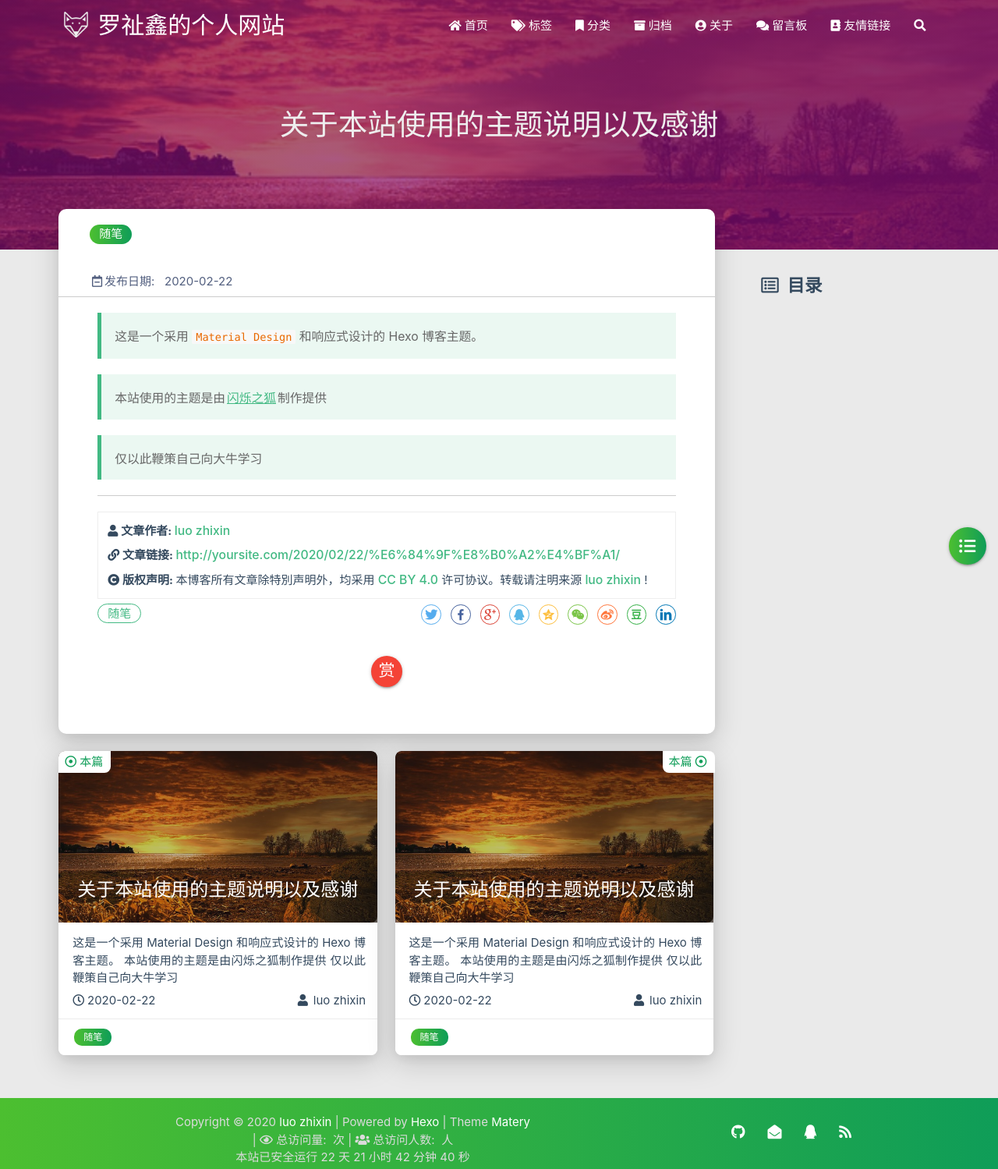
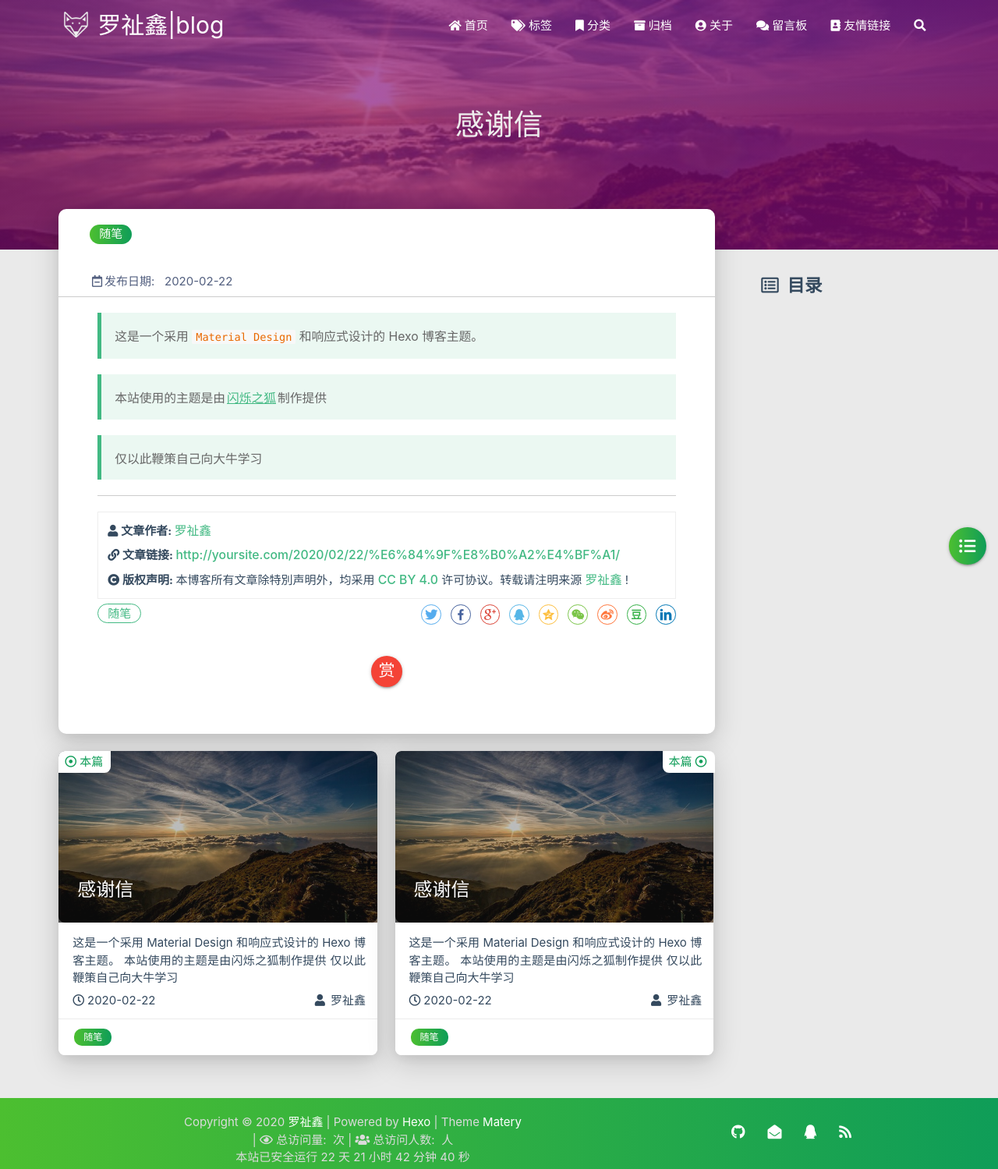
Before and after one commit to 1096768978/1096768978.github.io, a plain HTML site: page 2020/02/22/感谢信/index.html in a window 1280 px wide. Shown: the top 1499 px of the page at 78% size. Drawn offline with Linux system fonts and the light colour scheme; some packages are replaced by stand-ins of ours; no server answers; a script that the page names is missing.

Commit message:
Site updated: 2020-02-22 05:42:32

```diff
--- a/2020/02/22/感谢信/index.html
+++ b/2020/02/22/感谢信/index.html
@@ -4,7 +4,7 @@
 
 <head>
     <meta charset="utf-8">
-    <meta name="keywords" content="关于本站使用的主题说明以及感谢, 罗祉鑫的个人网站">
+    <meta name="keywords" content="感谢信, 罗祉鑫|blog">
     <meta name="description" content="
 这是一个采用 Material Design 和响应式设计的 Hexo 博客主题。
 
@@ -22,7 +22,7 @@
     <meta name="format-detection" content="telephone=no">
     <meta name="apple-mobile-web-app-capable" content="yes">
     <meta name="apple-mobile-web-app-status-bar-style" content="black-translucent">
-    <title>关于本站使用的主题说明以及感谢 | 罗祉鑫的个人网站</title>
+    <title>感谢信 | 罗祉鑫|blog</title>
     <link rel="icon" type="image/png" href="/favicon.png">
 
     <link rel="stylesheet" type="text/css" href="/libs/awesome/css/all.css">
@@ -47,7 +47,7 @@
 
                     <img src="/medias/logo.png" class="logo-img" alt="LOGO">
 
-                    <span class="logo-span">罗祉鑫的个人网站</span>
+                    <span class="logo-span">罗祉鑫|blog</span>
                 </a>
             </div>
 
@@ -145,7 +145,7 @@
 
         <img src="/medias/logo.png" class="logo-img circle responsive-img">
 
-        <div class="logo-name">罗祉鑫的个人网站</div>
+        <div class="logo-name">罗祉鑫|blog</div>
         <div class="logo-desc">
 
             Never really desperate, only the lost of the soul.
@@ -312,12 +312,12 @@
 
 
 
-<div class="bg-cover pd-header post-cover" style="background-image: url('/medias/featureimages/14.jpg')">
+<div class="bg-cover pd-header post-cover" style="background-image: url('/medias/featureimages/6.jpg')">
     <div class="container" style="right: 0px;left: 0px;">
         <div class="row">
             <div class="col s12 m12 l12">
                 <div class="brand">
-                    <h1 class="description center-align post-title">关于本站使用的主题说明以及感谢</h1>
+                    <h1 class="description center-align post-title">感谢信</h1>
                 </div>
             </div>
         </div>
@@ -471,7 +471,7 @@
 <p>这是一个采用 <code>Material Design</code> 和响应式设计的 Hexo 博客主题。</p>
 </blockquote>
 <blockquote>
-<p>本站使用的主题是由<a href="https://blinkfox.github.io/" target="_blank" rel="noopener">闪烁之狐</a>制作提供</p>
+<p>本站使用的主题是由<a href="https://github.com/blinkfox" target="_blank" rel="noopener">闪烁之狐</a>制作提供</p>
 </blockquote>
 <blockquote>
 <p>仅以此鞭策自己向大牛学习</p>
@@ -491,7 +491,7 @@
                     </i>
                 </span>
                 <span class="reprint-info">
-                    <a href="http://yoursite.com" rel="external nofollow noreferrer">luo zhixin</a>
+                    <a href="http://yoursite.com" rel="external nofollow noreferrer">罗祉鑫</a>
                 </span>
             </div>
             <div class="reprint__type">
@@ -514,7 +514,7 @@
                     本博客所有文章除特別声明外，均采用
                     <a href="https://creativecommons.org/licenses/by/4.0/deed.zh" rel="external nofollow noreferrer" target="_blank">CC BY 4.0</a>
                     许可协议。转载请注明来源
-                    <a href="http://yoursite.com" target="_blank">luo zhixin</a>
+                    <a href="http://yoursite.com" target="_blank">罗祉鑫</a>
                     !
                 </span>
             </div>
@@ -715,9 +715,9 @@
                     <div class="card-image">
 
 
-                        <img src="/medias/featureimages/14.jpg" class="responsive-img" alt="关于本站使用的主题说明以及感谢">
+                        <img src="/medias/featureimages/6.jpg" class="responsive-img" alt="感谢信">
 
-                        <span class="card-title">关于本站使用的主题说明以及感谢</span>
+                        <span class="card-title">感谢信</span>
                     </div>
                 </a>
                 <div class="card-content article-content">
@@ -742,7 +742,7 @@
                         <span class="publish-author">
 
                             <i class="fas fa-user fa-fw"></i>
-                            luo zhixin
+                            罗祉鑫
 
                         </span>
                     </div>
@@ -770,9 +770,9 @@
                     <div class="card-image">
 
 
-                        <img src="/medias/featureimages/14.jpg" class="responsive-img" alt="关于本站使用的主题说明以及感谢">
+                        <img src="/medias/featureimages/6.jpg" class="responsive-img" alt="感谢信">
 
-                        <span class="card-title">关于本站使用的主题说明以及感谢</span>
+                        <span class="card-title">感谢信</span>
                     </div>
                 </a>
                 <div class="card-content article-content">
@@ -797,7 +797,7 @@
                         <span class="publish-author">
 
                             <i class="fas fa-user fa-fw"></i>
-                            luo zhixin
+                            罗祉鑫
 
                         </span>
                     </div>
@@ -848,8 +848,8 @@
 
         var url = document.location.href;
         newdiv.innerHTML += '<br />'
-            + '来源: 罗祉鑫的个人网站<br />'
-            + '文章作者: luo zhixin<br />'
+            + '来源: 罗祉鑫|blog<br />'
+            + '文章作者: 罗祉鑫<br />'
             + '文章链接: <a href="' + url + '">' + url + '</a><br />'
             + '本文章著作权归作者所有，任何形式的转载都请注明出处。';
 
@@ -990,7 +990,7 @@ code[class*="language-"], pre[class*="language-"] { white-space: pre !important;
         <div class="col s12 m8 l8 copy-right">
             Copyright&nbsp;&copy;
             <span id="year">2020</span>
-            <a href="http://yoursite.com" target="_blank">luo zhixin</a>
+            <a href="http://yoursite.com" target="_blank">罗祉鑫</a>
             |&nbsp;Powered by&nbsp;<a href="https://hexo.io/" target="_blank">Hexo</a>
             |&nbsp;Theme&nbsp;<a href="https://github.com/blinkfox/hexo-theme-matery" target="_blank">Matery</a>
             <br>
```
Also changed, not shown: archives/2020/02/index.html (+9 -9 lines), archives/2020/index.html (+9 -9 lines), archives/index.html (+9 -9 lines), index.html (+9 -9 lines), tags/随笔/index.html (+9 -9 lines).
